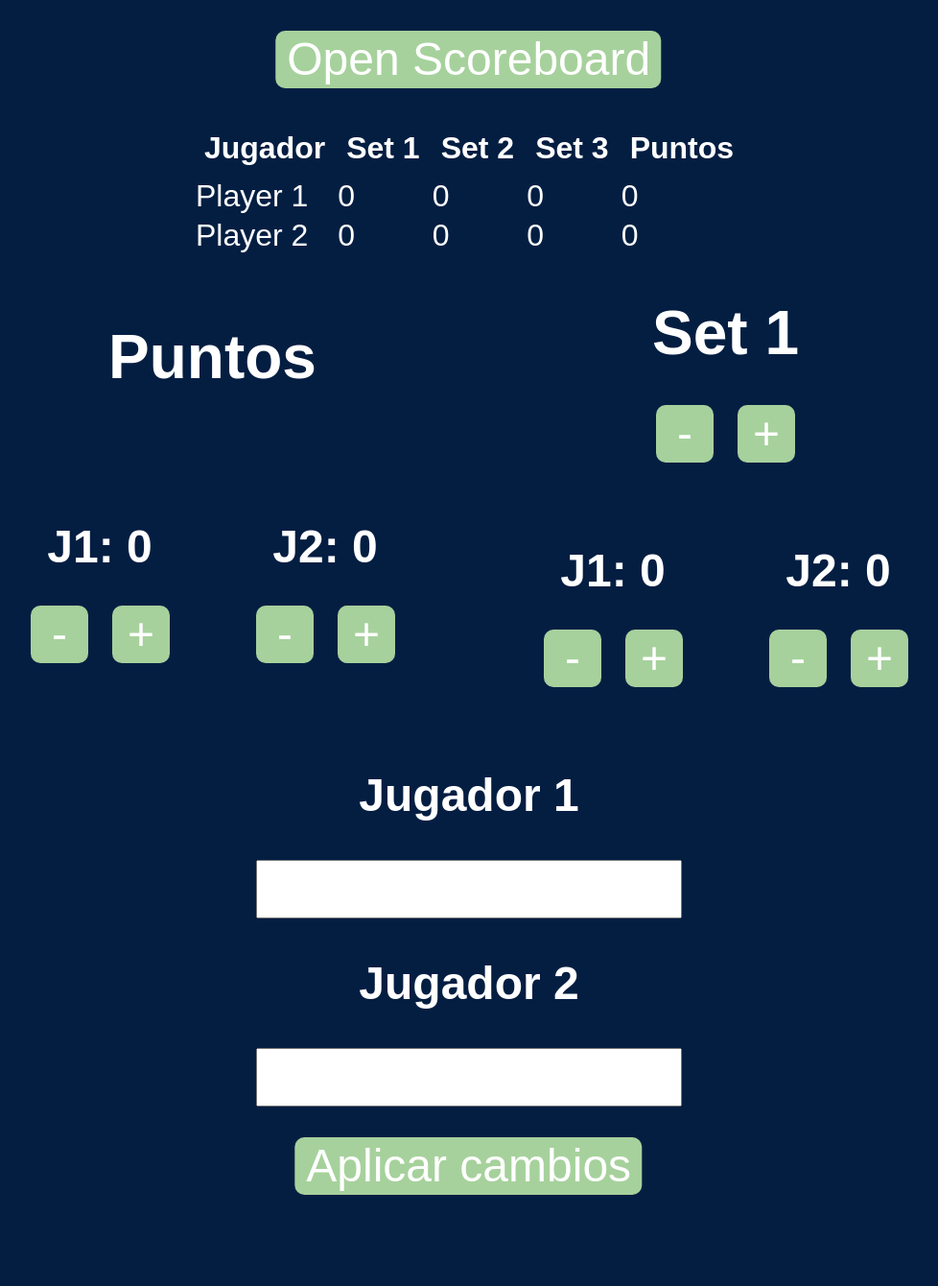
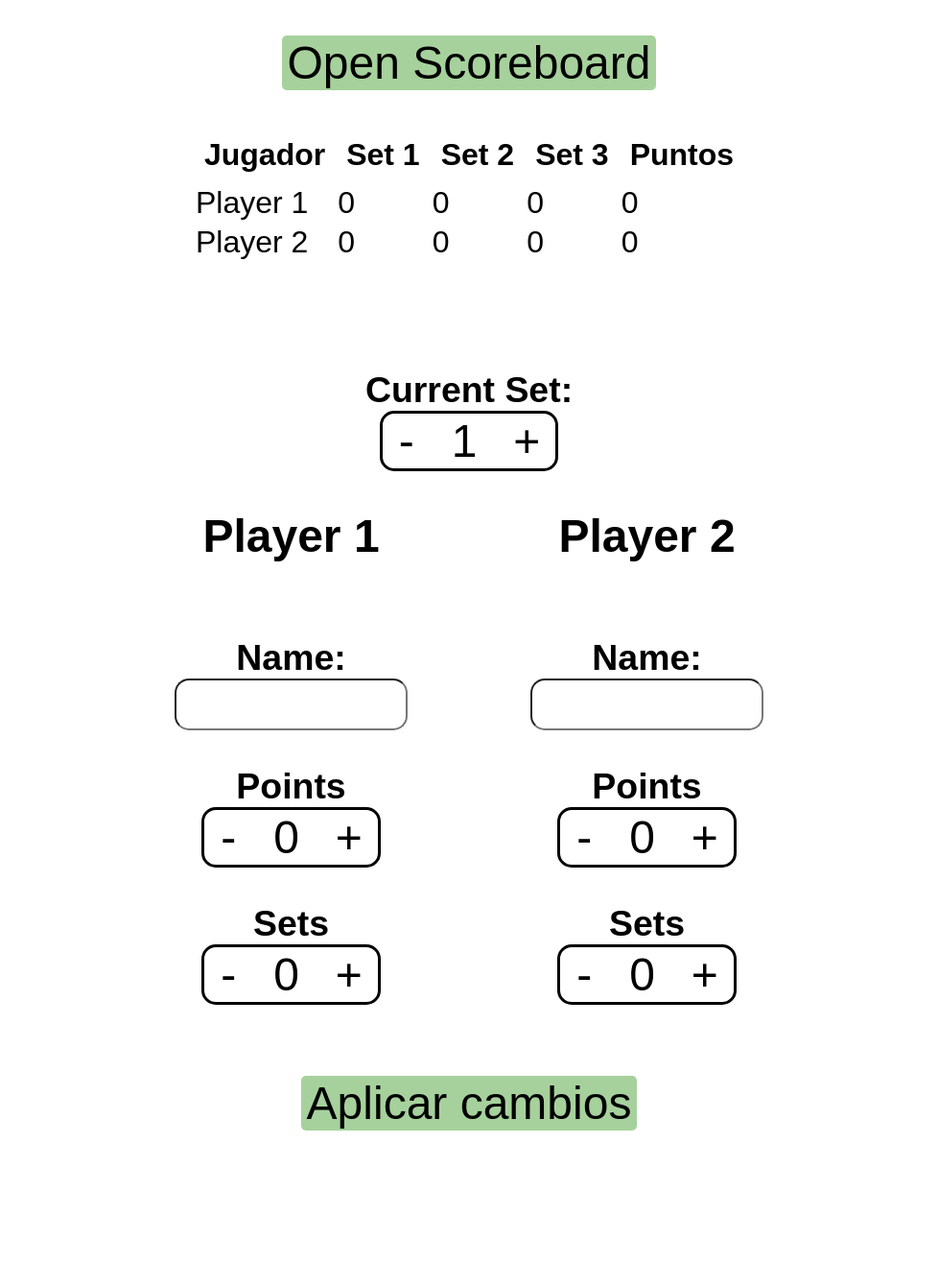
Before and after one commit to OBoladeras/scoreboards, a Flask app: page /sport/tennis-padel/1 in a window 1280 px wide. Shown: the whole page at 96% size, without its empty margins (151-1129 px from the left). After the commit the page ends 1178 px from the top, so only its background shows below. Run offline with Flask 3, Linux system fonts and the light colour scheme; parts of the project's set-up code (start-up, migrations or seed data) failed here and were passed over.

Commit message:
New Backend Style

```diff
--- a/data.json
+++ b/data.json
@@ -1 +1 @@
-{"tennis-padel": {"aa0e6752-3f6b-47d8-a7e6-cc3c864b9445": {"player1": {"name": "Player 1", "points": "0", "sets": [0, 0, 0]}, "player2": {"name": "Player 2", "points": "0", "sets": [0, 0, 0]}}}}
+{"tennis-padel": {"aa0e6752-3f6b-47d8-a7e6-cc3c864b9445": {"player1": {"name": "Player 1", "points": "0", "sets": [0, 0, 0]}, "player2": {"name": "Player 2", "points": "0", "sets": [0, 0, 0]}}, "e712dfdc-d288-4cb1-83bb-a545fe9f2aa3": {"player1": {"name": "pedrito", "points": "30", "sets": [1, 1, 1]}, "player2": {"name": "pablitooo", "points": "0", "sets": [2, 0, 0]}}}}
--- a/static/tennis-padel/backend.css
+++ b/static/tennis-padel/backend.css
@@ -8,99 +8,70 @@ body {
     padding: 0%;
 
     font-size: 2rem;
-    background-color: var(--primary3);
-    color: #fff;
+    color: black;
 }
 
 .container {
     display: flex;
-    justify-content: center;
+    justify-content: space-between;
+    align-items: center;
+
+    gap: 8rem;
 }
 
-.setDiv {
+th {
+    padding: 10px;
+}
+
+
+span {
+    font-size: 3rem;
+}
+
+button {
+    min-width: 30px;
+    min-height: 30px;
+    border-radius: 5px;
+
+    display: flex;
+    justify-content: center;
+    align-items: center;
+
+    background-color: transparent;
+    border: none;
+
+    font-size: 3rem;
+
+    cursor: pointer;
+}
+
+
+.player {
     display: flex;
     flex-direction: column;
     justify-content: center;
     align-items: center;
 }
 
-.playersDiv {
-    display: flex;
-    justify-content: center;
-    align-items: center;
-    gap: 35px;
-
-    padding: 50px;
-}
-
-.buttonsDiv {
-    display: flex;
-    gap: 35px;
-}
-
-.block {
-    display: flex;
-    flex-direction: column;
-    justify-content: center;
-    align-items: center;
-
-    width: 200px;
-}
-
-th {
-    padding: 10px;
-}
-
-button {
-    min-width: 30px;
-    min-height: 30px;
-    margin: 10px;
-    border-radius: 5px;
-
+.pointsSection {
     display: flex;
     justify-content: center;
     align-items: center;
 
-    background: #A6D19C;
-    color: #fff;
-    border: none;
+    gap: 2rem;
 
-    font-size: 1.5rem;
-    scale: 2;
-
-    cursor: pointer;
+    border: 3px solid black;
+    border-radius: 15px;
+    padding: 0 10px;
 }
 
 input {
-    padding: 10px;
-    font-size: 2rem;
+    padding: 1rem;
+    font-size: 1rem;
+
+    border-radius: 15px;
 }
 
-.spacer {
-    height: 100px;
-    width: 100px;
+.info {
+    margin-bottom: 0;
 }
-
-
-@media (max-width: 1000px) {
-    body {
-        font-size: 2.5rem;
-    }
-
-    .container {
-        flex-direction: column;
-        gap: 150px;
-    }
-
-    .playersDiv {
-        gap: 200px;
-    }
-
-    .block {
-        scale: 1.5;
-    }
-
-    button {
-        scale: 2.5;
-    }
-}
--- a/templates/tennis-padel/backend.html
+++ b/templates/tennis-padel/backend.html
@@ -12,7 +12,8 @@
 
 <body>
     <br>
-    <button onclick="window.open(window.location.href + '/show', '_blank')">Open Scoreboard</button>
+    <button onclick="window.open(window.location.href + '/show', '_blank')"
+        style="background-color: var(--primary1);">Open Scoreboard</button>
     <br>
     <table>
         <tr>
@@ -38,69 +39,63 @@
         </tr>
     </table>
 
+    <br><br>
+
+    <h3 class="info">Current Set:</h3>
+    <div class="pointsSection">
+        <button onclick="workingSet(false)">-</button>
+        <span id="set">1</span>
+        <button onclick="workingSet(true)">+</button>
+    </div>
+
     <div class="container">
-        <div class="setDiv">
-            <h1>Puntos</h1>
-            <div class="playersDiv">
-                <div class="block">
-                    <h2>J1:
+        <div class="player">
+            <h2>Player 1</h2>
+
+            <h3 class="info">Name:</h3>
+            <input type="text" id="player1Input" onchange="updatePlayers()">
+
+            <h3 class="info">Points</h3>
+            <div class="pointsSection">
+                <button onclick="changePoitns('pointsJ1', false)">-</button>
                 <span id="pointsJ1">0</span>
-                    </h2>
-                    <div class="buttonsDiv">
-                        <button onclick="changePoitns('pointsJ1', false)">-</button>
                 <button onclick="changePoitns('pointsJ1', true)">+</button>
             </div>
-                </div>
-                <div class="block">
-                    <h2>J2:
-                        <span id="pointsJ2">0</span>
-                    </h2>
-                    <div class="buttonsDiv">
-                        <button onclick="changePoitns('pointsJ2', false)">-</button>
-                        <button onclick="changePoitns('pointsJ2', true)">+</button>
-                    </div>
-                </div>
-            </div>
-        </div>
-        <div class="setDiv">
-            <h1>Set
-                <span id="set">1</span>
-            </h1>
-            <div class="buttonsDiv">
-                <button onclick="workingSet(false)">-</button>
-                <button onclick="workingSet(true)">+</button>
-            </div>
-            <div class="playersDiv">
-                <div class="block">
-                    <h2>J1:
+
+            <h3 class="info">Sets</h3>
+            <div class="pointsSection">
+                <button onclick="changeSet('setsJ1', false)">-</button>
                 <span id="setsJ1">0</span>
-                    </h2>
-                    <div class="buttonsDiv">
-                        <button onclick="changeSet('setsJ1', false)">-</button>
                 <button onclick="changeSet('setsJ1', true)">+</button>
             </div>
         </div>
-                <div class="block">
-                    <h2>J2:
+
+        <div class="player">
+            <h2>Player 2</h2>
+
+            <h3 class="info">Name:</h3>
+            <input type="text" id="player2Input" onchange="updatePlayers()">
+
+            <h3 class="info">Points</h3>
+            <div class="pointsSection">
+                <button onclick="changePoitns('pointsJ2', false)">-</button>
+                <span id="pointsJ2">0</span>
+                <button onclick="changePoitns('pointsJ2', true)">+</button>
+            </div>
+
+            <h3 class="info">Sets</h3>
+            <div class="pointsSection">
+                <button onclick="changeSet('setsJ2', false)">-</button>
                 <span id="setsJ2">0</span>
-                    </h2>
-                    <div class="buttonsDiv">
-                        <button onclick="changeSet('setsJ2', false)">-</button>
                 <button onclick="changeSet('setsJ2', true)">+</button>
             </div>
         </div>
     </div>
-        </div>
-    </div>
 
+    <br><br>
+    <button onclick="push()" style="background-color: var(--primary1);">Aplicar cambios</button>
+    <br><br>
 
-    <h2>Jugador 1</h2>
-    <input type="text" id="player1Input" onchange="updatePlayers()">
-    <h2>Jugador 2</h2>
-    <input type="text" id="player2Input" onchange="updatePlayers()">
-    <br>
-    <button onclick="push()">Aplicar cambios</button>
-    <div class="spacer"></div>
 
     <script>
         pull();
```
Also changed, not shown: 1 other file. Lines whose indentation alone changed are shown as unchanged.
